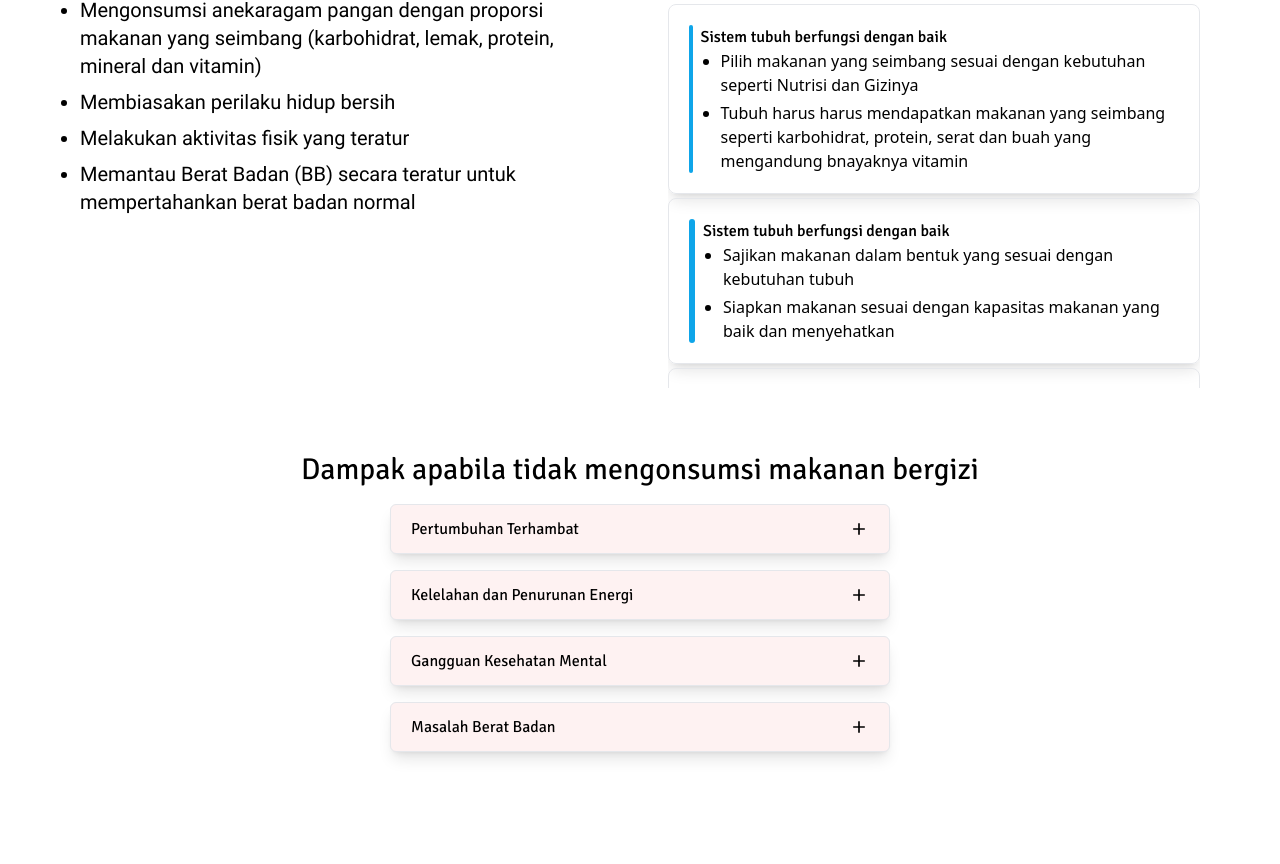
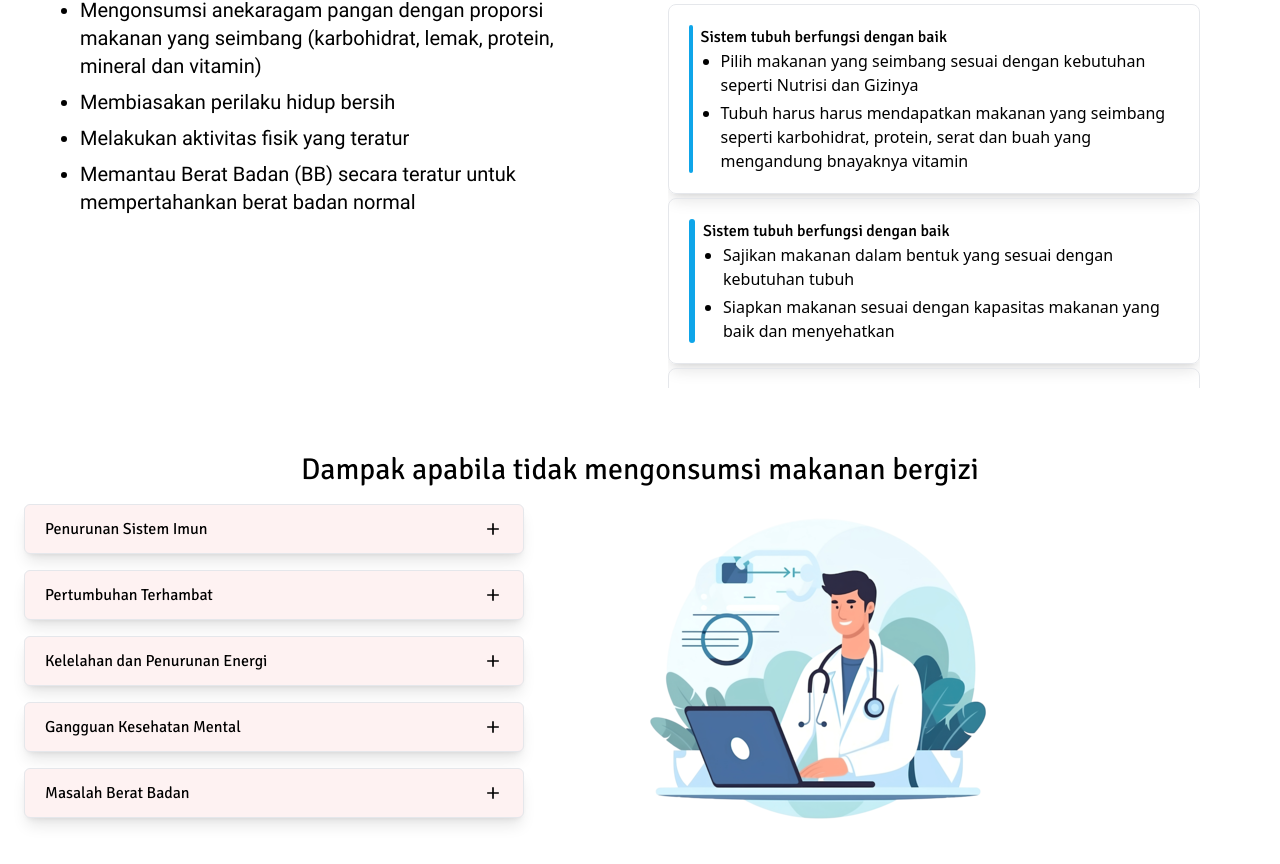
Before and after one commit to Fishniki/web-sagasitas, a React (Vite) app: page / in a window 1280 px wide. Shown: the part 2259-3123 px from the top of the page. Before the commit the page ends 3035 px from the top, so only its background shows below. Built offline with nearby package versions, Linux system fonts and the light colour scheme.

Commit message:
new: page

```diff
--- a/src/components/Content.jsx
+++ b/src/components/Content.jsx
@@ -1,15 +1,17 @@
 import { FaArrowRight } from "react-icons/fa6";
 import Fisik from "../assets/img/sfisik2.png";
+import Konten from "../assets/img/conten.png";
 import { MdAdd } from "react-icons/md";
 import { useState } from "react";
 import { FiMinus } from "react-icons/fi";
 
 const Content = () => {
 
-  const [visibleSections, setVisibleSections] = useState(Array(4).fill(false));
+  const [visibleSections, setVisibleSections] = useState(Array(5).fill(false));
 
   // Content for each section
   const sectionContents = [
+    "Tubuh yang tidak mendapatkan asupan nutrisi yang cukup akan lebih rentan terhadap infeksi dan penyakit. Sistem kekebalan tubuh memerlukan nutrisi yang tepat untuk berfungsi secara optimal.",
     "Pada anak-anak dan remaja, kekurangan nutrisi dapat menghambat pertumbuhan fisik dan perkembangan mental. Ini bisa berakibat pada tinggi badan yang tidak optimal, penurunan kemampuan belajar, dan gangguan perkembangan otak.",
     "Tanpa nutrisi yang cukup, tubuh tidak memiliki bahan bakar yang diperlukan untuk menghasilkan energi. Ini bisa menyebabkan kelelahan kronis, kurangnya konsentrasi, dan produktivitas yang menurun.",
     "Kekurangan nutrisi tertentu, seperti vitamin B, asam lemak omega-3, dan mineral, dapat berkontribusi pada masalah kesehatan mental seperti depresi, kecemasan, dan gangguan suasana hati.",
@@ -17,6 +19,7 @@ const Content = () => {
   ];
 
   const sectionTitles = [
+    "Penurunan Sistem Imun",
     "Pertumbuhan Terhambat",
     "Kelelahan dan Penurunan Energi",
     "Gangguan Kesehatan Mental",
@@ -143,11 +146,16 @@ return (
           Dampak apabila tidak mengonsumsi makanan bergizi
         </h1>
 
-      <div className="flex flex-col items-center">
+        <div className="flex flex-col lg:flex-row-reverse items-center lg:items-start lg:justify-between">
+          <div className="w-full lg:w-1/2 flex justify-center lg:justify-start mb-6 lg:mb-0">
+            <img src={Konten} alt="image" className="max-w-full h-auto" />
+          </div>
+
+          <div className="w-full lg:w-1/2">
             {sectionContents.map((content, index) => (
               <div
                 key={index}
-            className="bg-red-50 border py-3 px-5 w-full max-w-[500px] shadow-lg rounded-md mt-4"
+                className="bg-red-50 border py-3 px-5 w-full max-w-[500px] mx-auto lg:mx-0 shadow-lg rounded-md mt-4"
               >
                 <div className="flex items-center gap-2 font-signika justify-between">
                   {sectionTitles[index]}
@@ -165,6 +173,7 @@ return (
           </div>
         </div>
         </div>
+      </div>
 
     </div>
   );
```
Also changed, not shown: src/assets/img/conten.png (added). Lines whose indentation alone changed are shown as unchanged.
